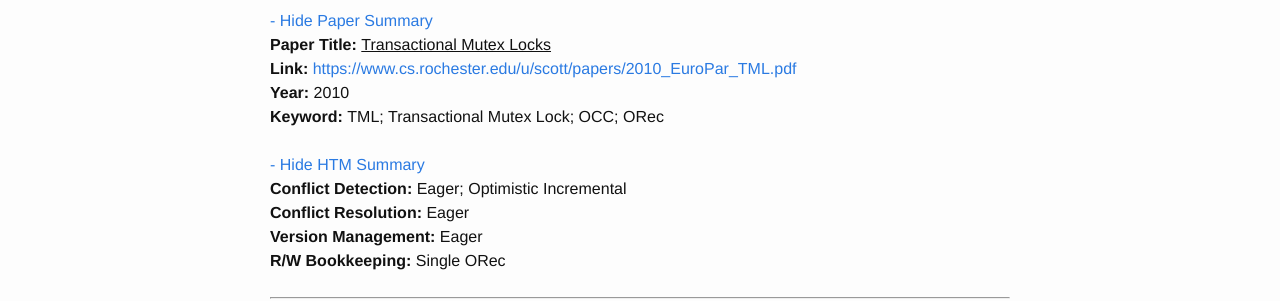
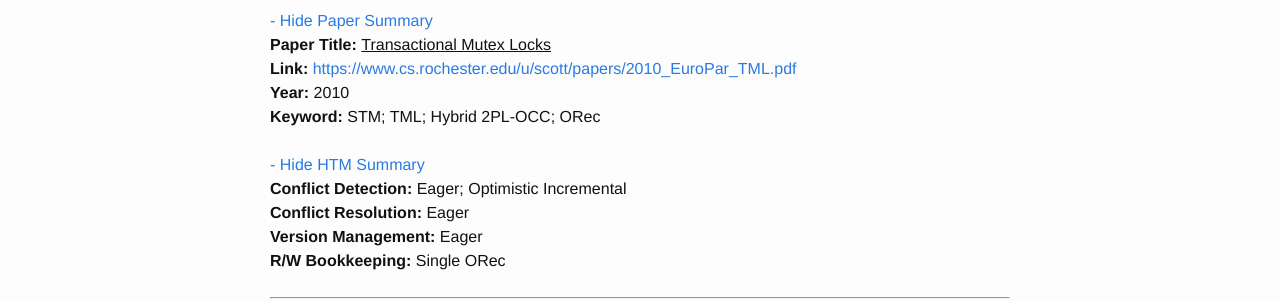
Before and after one commit to wangziqi2013/wangziqi2013.github.io, a Jekyll site: the page built from _posts/2018-03-24-Txn-Mutex-Locks.markdown, in a window 1280 px wide. Shown: the part 217-518 px from the top of the page. Built offline with Jekyll 4.4.1, drawn with Linux system fonts in a browser that asks for light colours.

Commit message:
Small change on TML paper keywords

```diff
--- a/_posts/2018-03-24-Txn-Mutex-Locks.markdown
+++ b/_posts/2018-03-24-Txn-Mutex-Locks.markdown
@@ -5,7 +5,7 @@ date:   2018-03-24 16:31:00 -0500
 categories: paper
 paper_title: "Transactional Mutex Locks"
 paper_link: https://www.cs.rochester.edu/u/scott/papers/2010_EuroPar_TML.pdf
-paper_keyword: TML; Transactional Mutex Lock; OCC; ORec
+paper_keyword: STM; TML; Hybrid 2PL-OCC; ORec
 paper_year: 2010
 rw_set: Single ORec
 htm_cd: Eager; Optimistic Incremental
```
